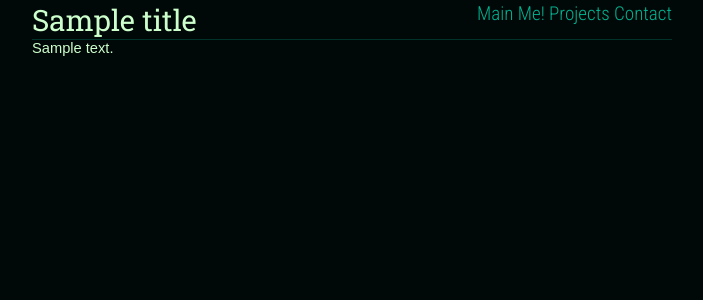
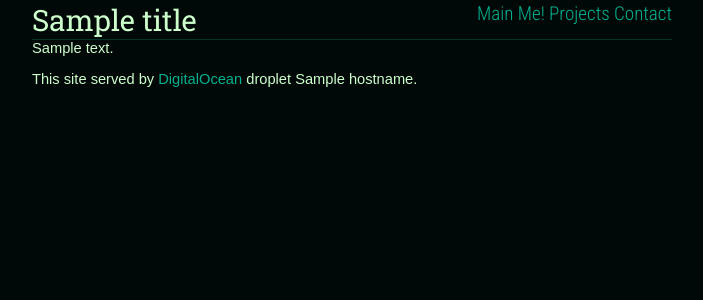
Before and after one commit to vishwin/vishwin.info-http, a Flask app: template templates/page.html in a window 1280 px wide. Shown: the top 300 px of the page, without its empty margins (288-991 px from the left). Run offline with Flask 2, Linux system fonts and the light colour scheme; the template is opened without the code that fills it: most values are stand-ins (such as "Sample title", 1, 10 or a date in 2020); style sheets or scripts are compiled from the project's sources; parts of the project's set-up code (start-up, migrations or seed data) failed here and were passed over; some libraries are stand-ins or nearby versions.

Commit message:
Start a footer

```diff
--- a/templates/base.html
+++ b/templates/base.html
@@ -6,7 +6,10 @@
 	<title>{% if title %}{{ title|e }}&nbsp;&ndash;&nbsp;{% endif %}Charlie Li</title>
 	<link rel="stylesheet" href="/static/css/app.css">
 </head>
-<body>{% include 'header.html' %}
+<body>
+{% include 'header.html' %}
 {% block body %}
-{% endblock %}</body>
+{% endblock %}
+{% include 'footer.html' %}
+</body>
 </html>
--- /dev/null
+++ b/templates/footer.html
@@ -0,0 +1,3 @@
+<footer>
+	<p>This site served by <a href="https://www.digitalocean.com/">DigitalOcean</a> droplet {{ hostname }}.</p>
+</footer>
--- a/views.py
+++ b/views.py
@@ -1,7 +1,7 @@
 #!/usr/bin/python3.4
 from flask import Flask, render_template, url_for, Markup, abort
 from flask.ext.libsass import *
-import pkg_resources
+import pkg_resources, socket
 
 import markdown
 from markdown.extensions.headerid import HeaderIdExtension
@@ -23,8 +23,8 @@ def get_page(page):
 		html=Markup(markdown.markdown(md.read(), output_format='html5', extensions=['markdown.extensions.attr_list', 'markdown.extensions.def_list', 'markdown.extensions.fenced_code', 'markdown.extensions.tables', 'markdown.extensions.toc', HeaderIdExtension(level=2)]))
 		md.close()
 		if page=='index':
-			return render_template('page.html', content=html)
-		return render_template('page.html', content=html, title=page)
+			return render_template('page.html', hostname=socket.gethostname(), content=html)
+		return render_template('page.html', hostname=socket.gethostname(), content=html, title=page)
 	except OSError:
 		abort(404)
 
```
